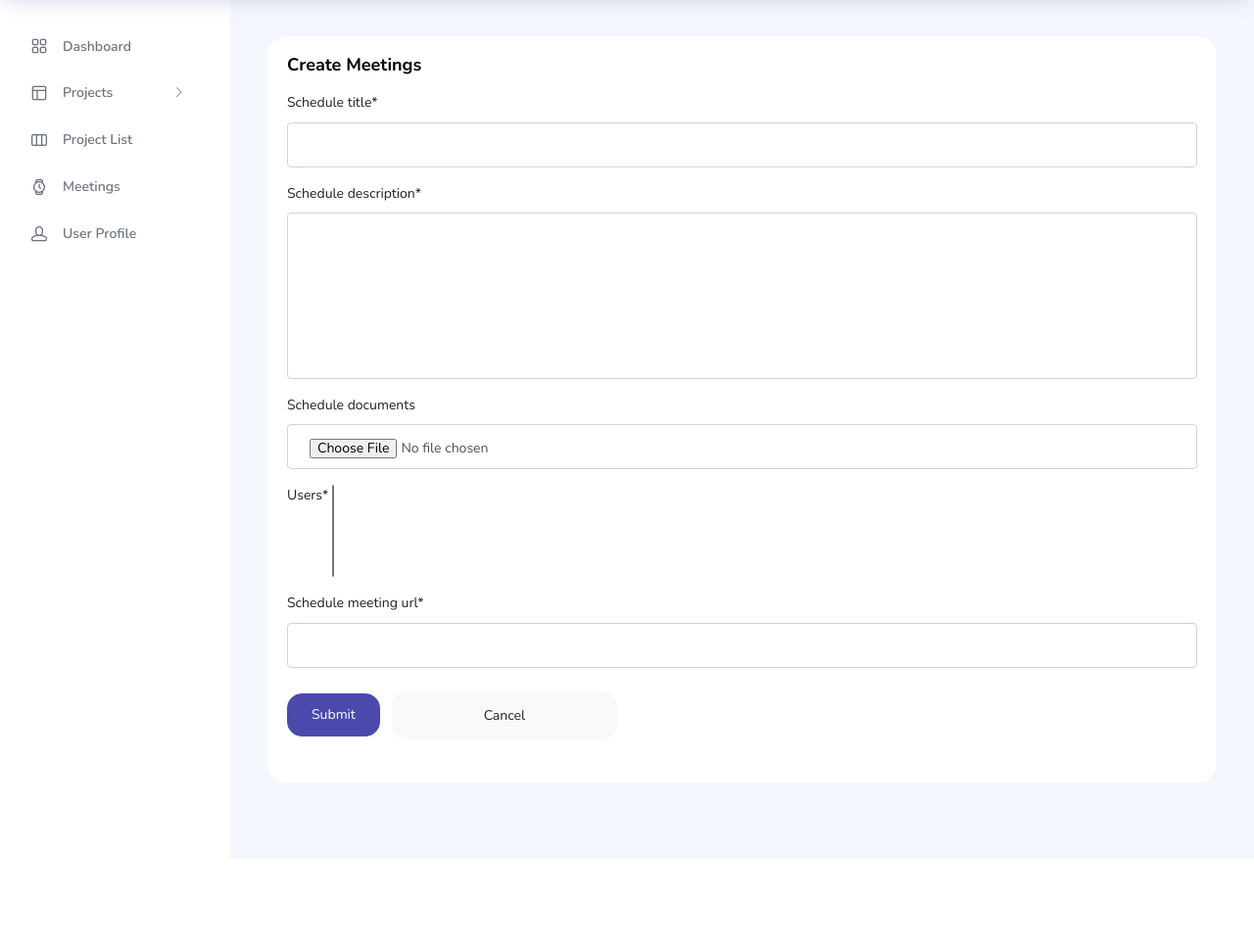
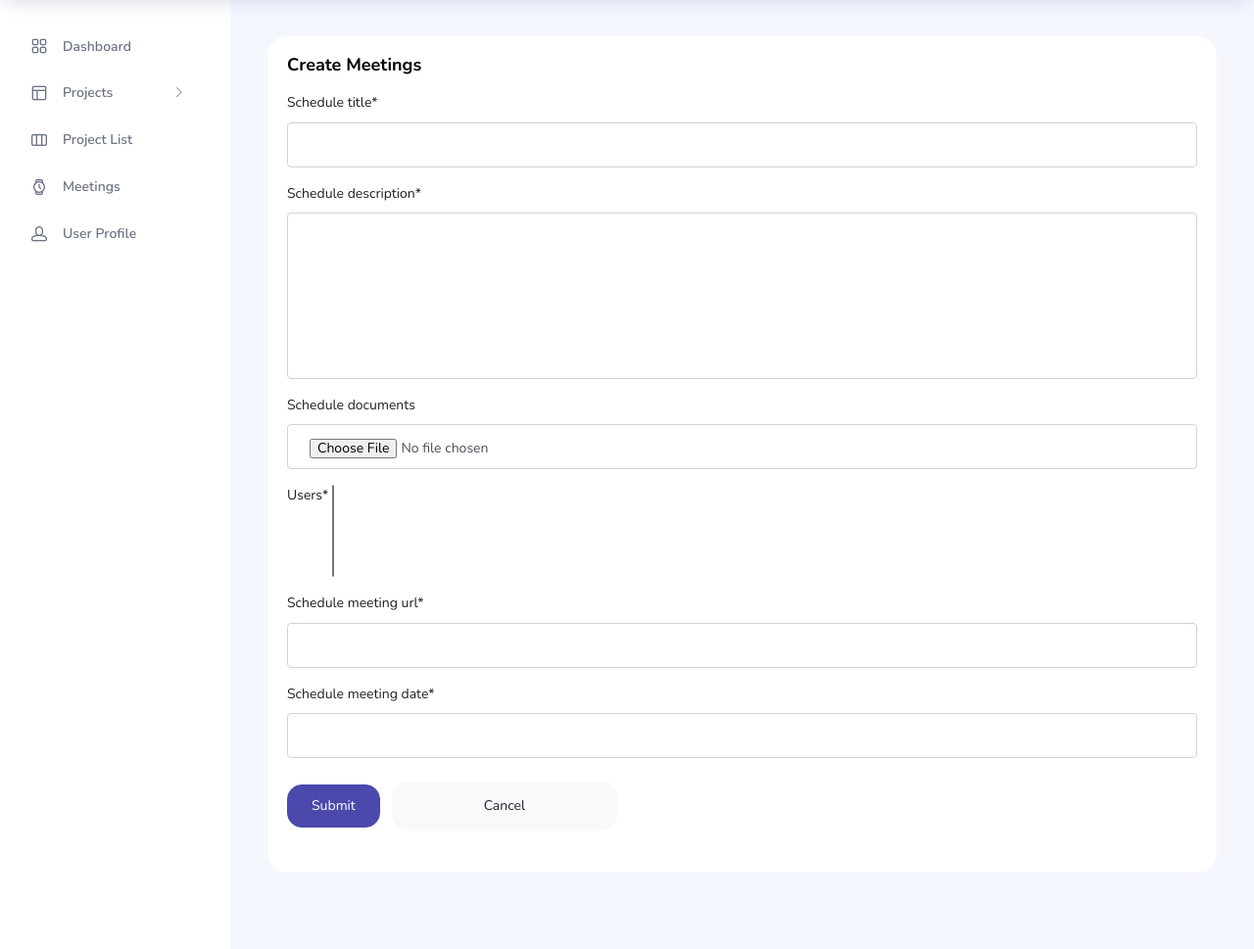
Before and after one commit to RushabhShahPrograms/timetracker_2023_Django, a Django app: page /user/addschedule/ in a window 1280 px wide. Shown: the part 61-1030 px from the top of the page at 98% size. Before the commit the page ends 813 px from the top, so only its background shows below. Run offline with Django 3.2, Linux system fonts and the light colour scheme; style sheets or scripts are compiled from the project's sources; some libraries are stand-ins or nearby versions.

Commit message:
added datetime feature in schedule form

```diff
--- a/timetracker/templates/user/schedule_form.html
+++ b/timetracker/templates/user/schedule_form.html
@@ -26,6 +26,7 @@
                     {% csrf_token %}
                     <div class="form-group">
                       {{form | crispy}}
+                      {{form.media}}
                     </div>
                     <div class="form-group">
                       <input class="btn btn-primary mr-2" type = "submit" value = "Submit">
--- a/timetracker/timetracker/settings.py
+++ b/timetracker/timetracker/settings.py
@@ -44,6 +44,8 @@ INSTALLED_APPS = [
     'crispy_bootstrap5',
     'widget_tweaks',
     'phonenumber_field',
+    'tempus_dominus',
+    'bootstrap_datepicker_plus',
 ]
 
 MIDDLEWARE = [
--- a/timetracker/user/forms.py
+++ b/timetracker/user/forms.py
@@ -3,6 +3,10 @@ import django.forms as form
 from django.contrib.auth.forms import *
 from django.db import transaction
 from .models import User,Schedule
+from crispy_forms.helper import FormHelper
+from crispy_forms.layout import Submit
+from tempus_dominus.widgets import DatePicker, TimePicker, DateTimePicker
+from bootstrap_datepicker_plus.widgets import DateTimePickerInput
 
 
 class AdminRegisterForm(UserCreationForm):
@@ -61,6 +65,10 @@ class ScheduleForm(forms.ModelForm):
         queryset=User.objects.filter(is_developer=True),
         widget=SelectMultiple(attrs={'class': 'chosen-select'})
     )
+
+    schedule_meeting_date = forms.DateTimeField(widget=DateTimePickerInput(format='%Y/%m/%d %H:%M:%S'))
+
+
     class Meta:
         model = Schedule
         fields = '__all__'
--- a/timetracker/user/models.py
+++ b/timetracker/user/models.py
@@ -2,7 +2,7 @@
 from django.db import models
 from django.contrib.auth.models import AbstractUser
 from phonenumber_field.modelfields import PhoneNumberField
-
+from bootstrap_datepicker_plus.widgets import DateTimePickerInput
 # Don't consider this class
 
 genderChoice=(
@@ -226,6 +226,7 @@ class Schedule(models.Model):
     schedule_documents = models.FileField(upload_to='schedule_documents/',null=True,blank=True)
     users = models.ManyToManyField(User, related_name='schedules')
     schedule_meeting_url = models.URLField()
+    schedule_meeting_date = models.DateTimeField()
     schedule_created_at = models.DateTimeField(auto_now_add=True)
 
     class Meta:
--- a/timetracker/user/views.py
+++ b/timetracker/user/views.py
@@ -242,8 +242,8 @@ class ScheduleCreateView(CreateView):
                 user.schedules.add(form.instance)
 
                 # Construct email message
-                subject = f'New Meeting:{form.instance.schedule_title}'
-                body = f'<b>You have been invited to a new meeting: {form.instance.schedule_title}</b>\n\n<b>Description:</b> {form.instance.schedule_description}\n\n<b>Meeting URL:</b> {form.instance.schedule_meeting_url}'
+                subject = f'New Meeting: {form.instance.schedule_title}'
+                body = f'<strong>You have been invited to a new meeting: {form.instance.schedule_title}</strong>\n\n<strong>Description:</strong> {form.instance.schedule_description}\n\n<strong>Meeting URL:</strong> {form.instance.schedule_meeting_url}\n\n<strong>Meeting Date and Time: </strong>{form.instance.schedule_meeting_date}'
 
                 # Attach the document if it was uploaded
                 if form.cleaned_data['schedule_documents']:
```
Also changed, not shown: timetracker/user/migrations/0008_schedule_schedule_meeting_date.py (added), timetracker/user/migrations/0009_alter_schedule_schedule_meeting_date.py (added).
